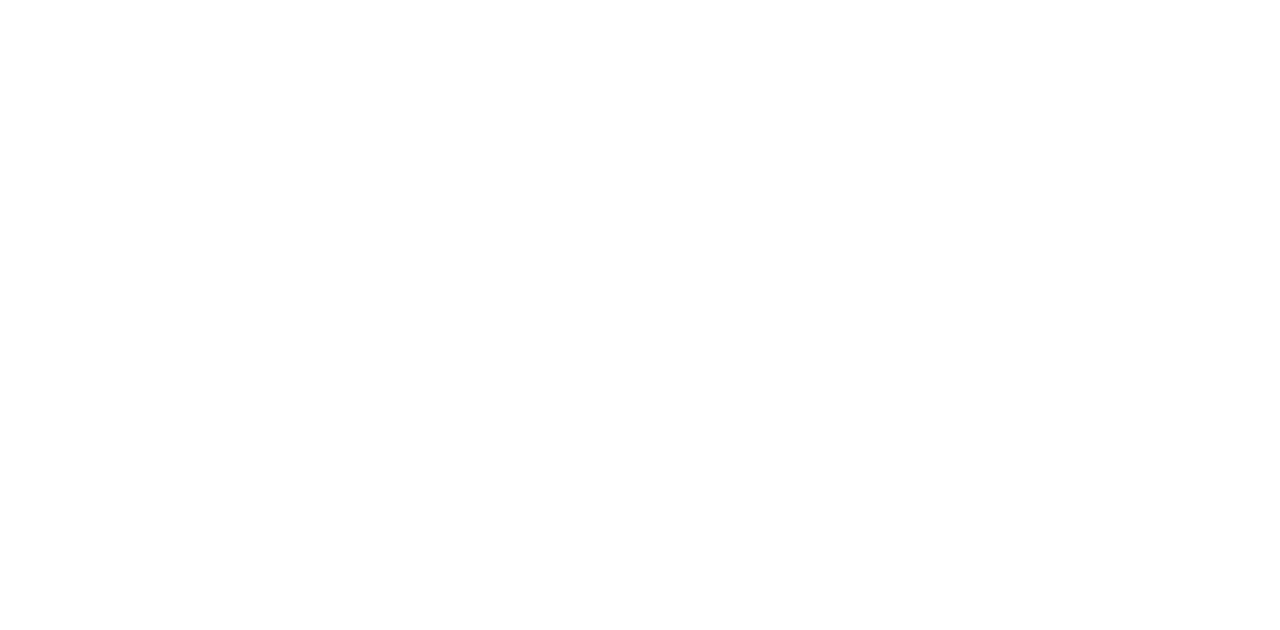
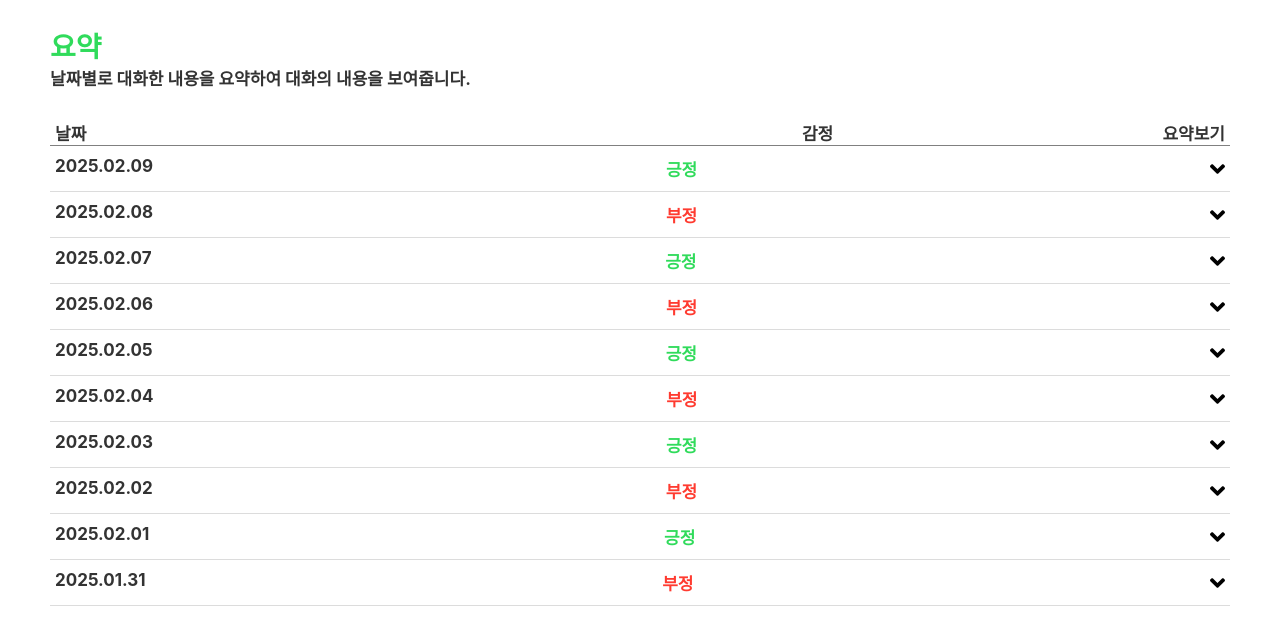
Before and after one commit to Tech5818/Appjam29-FE, a React (Vite) app: page /summation in a window 1280 px wide. Shown: the top 630 px of the page. Built offline with nearby package versions, Linux system fonts and the light colour scheme.

Commit message:
Feat: Summation Page

```diff
--- a/src/pages/summation/ui/index.tsx
+++ b/src/pages/summation/ui/index.tsx
@@ -1,11 +1,40 @@
+import { Typography } from '@shared/ui';
+import SummationList from '@widgets/ui/SummationList';
 import styled from 'styled-components';
 
 export const SummationPage = () => {
   return (
     <>
-      <Container> </Container>
+      <Container>
+        <TitleWrapper>
+          <Typography
+            size="Title1"
+            weight={'bold'}
+            color="green"
+          >
+            요약
+          </Typography>
+          <Typography size="Body" weight={'bold'}>
+            날짜별로 대화한 내용을 요약하여 대화의 내용을
+            보여줍니다.
+          </Typography>
+        </TitleWrapper>
+        <SummationList />
+      </Container>
     </>
   );
 };
 
-const Container = styled.div``;
+const Container = styled.div`
+  width: 100%;
+  padding: 25px;
+  display: flex;
+  flex-direction: column;
+  gap: 30px;
+`;
+
+const TitleWrapper = styled.div`
+  padding: 0 25px 0 25px;
+  display: flex;
+  flex-direction: column;
+`;
--- /dev/null
+++ b/src/shared/ui/ArrowIcon.tsx
@@ -0,0 +1,18 @@
+export const ArrowIcon = () => {
+  return (
+    <>
+      <svg
+        width="15"
+        height="10"
+        viewBox="0 0 15 10"
+        fill="none"
+        xmlns="http://www.w3.org/2000/svg"
+      >
+        <path
+          d="M6.70756 9.51308L0.330572 3.13609C-0.110191 2.69533 -0.110191 1.9826 0.330572 1.54653L1.39028 0.486822C1.83104 0.0460593 2.54376 0.0460593 2.97984 0.486822L7.5 5.00699L12.0202 0.486822C12.4609 0.0460593 13.1736 0.0460593 13.6097 0.486822L14.6694 1.54653C15.1102 1.98729 15.1102 2.70001 14.6694 3.13609L8.29244 9.51308C7.86105 9.95384 7.14833 9.95384 6.70756 9.51308Z"
+          fill="black"
+        />
+      </svg>
+    </>
+  );
+};
--- /dev/null
+++ b/src/shared/ui/SummationElement.tsx
@@ -0,0 +1,105 @@
+import { useState } from 'react';
+import styled from 'styled-components';
+import { Typography } from './Typography';
+import { Icon } from './Icon';
+import { ArrowIcon } from './ArrowIcon';
+
+const SummationElement = ({
+  feel,
+  text,
+  date,
+}: {
+  feel: '긍정' | '부정';
+  text: string;
+  date: string;
+}) => {
+  const [isFolded, setIsFolded] = useState<boolean>(true);
+
+  return (
+    <>
+      <Container>
+        <InfoWrapper>
+          <Typography size="Body" weight={'bold'}>
+            {date}
+          </Typography>
+          {feel === '긍정' ? (
+            <Typography
+              size="Body"
+              weight={'bold'}
+              color="green"
+            >
+              긍정
+            </Typography>
+          ) : (
+            <Typography
+              size="Body"
+              weight={'bold'}
+              color="red"
+            >
+              부정
+            </Typography>
+          )}
+          <ArrowButton
+            onClick={() => setIsFolded(!isFolded)}
+            isFolded={isFolded}
+          >
+            <ArrowIcon />
+          </ArrowButton>
+        </InfoWrapper>
+        {!isFolded && (
+          <SummationTextWrapper>
+            <Typography size="Body" weight={'bold'}>
+              요약
+            </Typography>
+            <Typography
+              size="SubHeadLine"
+              weight={'normal'}
+            >
+              {text}
+            </Typography>
+          </SummationTextWrapper>
+        )}
+      </Container>
+    </>
+  );
+};
+
+export default SummationElement;
+
+const Container = styled.div`
+  padding-top: 10px;
+  padding-bottom: 10px;
+  padding-right: 5px;
+  padding-left: 5px;
+  border-bottom: 1px solid #dcdcdc;
+  display: flex;
+  gap: 10px;
+  flex-direction: column;
+  width: 100%;
+`;
+
+const InfoWrapper = styled.div`
+  display: flex;
+  justify-content: space-between;
+`;
+
+const ArrowButton = styled.button<{ isFolded: boolean }>`
+  background: none;
+  border: none;
+  cursor: pointer;
+  display: flex;
+  align-items: center;
+
+  svg {
+    transition: transform 0.3s ease;
+    transform: ${({ isFolded }) =>
+      isFolded ? 'rotate(0deg)' : 'rotate(180deg)'};
+  }
+`;
+
+const SummationTextWrapper = styled.div`
+  width: 100%;
+  padding: 5px;
+  display: flex;
+  flex-direction: column;
+`;
--- /dev/null
+++ b/src/widgets/ui/SummationList.tsx
@@ -0,0 +1,109 @@
+import { Typography } from '@shared/ui';
+import SummationElement from '@shared/ui/SummationElement';
+import styled from 'styled-components';
+
+interface SummationElementType {
+  text: string;
+  date: string;
+  feel: '긍정' | '부정';
+}
+
+const SummationList = () => {
+  const dummyData: SummationElementType[] = [
+    {
+      text: '(긍정적인 글 1)',
+      date: '2025.02.09',
+      feel: '긍정',
+    },
+    {
+      text: '(부정적인 글 2)',
+      date: '2025.02.08',
+      feel: '부정',
+    },
+    {
+      text: '(긍정적인 글 3)',
+      date: '2025.02.07',
+      feel: '긍정',
+    },
+    {
+      text: '(부정적인 글 4)',
+      date: '2025.02.06',
+      feel: '부정',
+    },
+    {
+      text: '(긍정적인 글 5)',
+      date: '2025.02.05',
+      feel: '긍정',
+    },
+    {
+      text: '(부정적인 글 6)',
+      date: '2025.02.04',
+      feel: '부정',
+    },
+    {
+      text: '(긍정적인 글 7)',
+      date: '2025.02.03',
+      feel: '긍정',
+    },
+    {
+      text: '(부정적인 글 8)',
+      date: '2025.02.02',
+      feel: '부정',
+    },
+    {
+      text: '(긍정적인 글 9)',
+      date: '2025.02.01',
+      feel: '긍정',
+    },
+    {
+      text: '(부정적인 글 10)',
+      date: '2025.01.31',
+      feel: '부정',
+    },
+  ];
+
+  return (
+    <>
+      <Container>
+        <ListHeader>
+          <Typography size="Body" weight={'bold'}>
+            날짜
+          </Typography>
+          <div style={{ opacity: '0' }}>fkdosaf</div>
+          <Typography size="Body" weight={'bold'}>
+            감정
+          </Typography>
+          <Typography size="Body" weight={'bold'}>
+            요약보기
+          </Typography>
+        </ListHeader>
+        {dummyData.map((item, idx) => (
+          <SummationElement
+            key={idx}
+            feel={item.feel}
+            text={item.text}
+            date={item.date}
+          />
+        ))}
+      </Container>
+    </>
+  );
+};
+
+export default SummationList;
+
+const Container = styled.div`
+  display: flex;
+  flex-direction: column;
+  width: 100%;
+  padding: 0 25px 0 25px;
+`;
+
+const ListHeader = styled.div`
+  display: flex;
+  gap: auto;
+  border-bottom: 1px solid gray;
+  width: 100%;
+  justify-content: space-between;
+  padding: 0 5px 0 5px;
+`;
```
Also changed, not shown: src/shared/assets/UnderArrow.svg (added).
